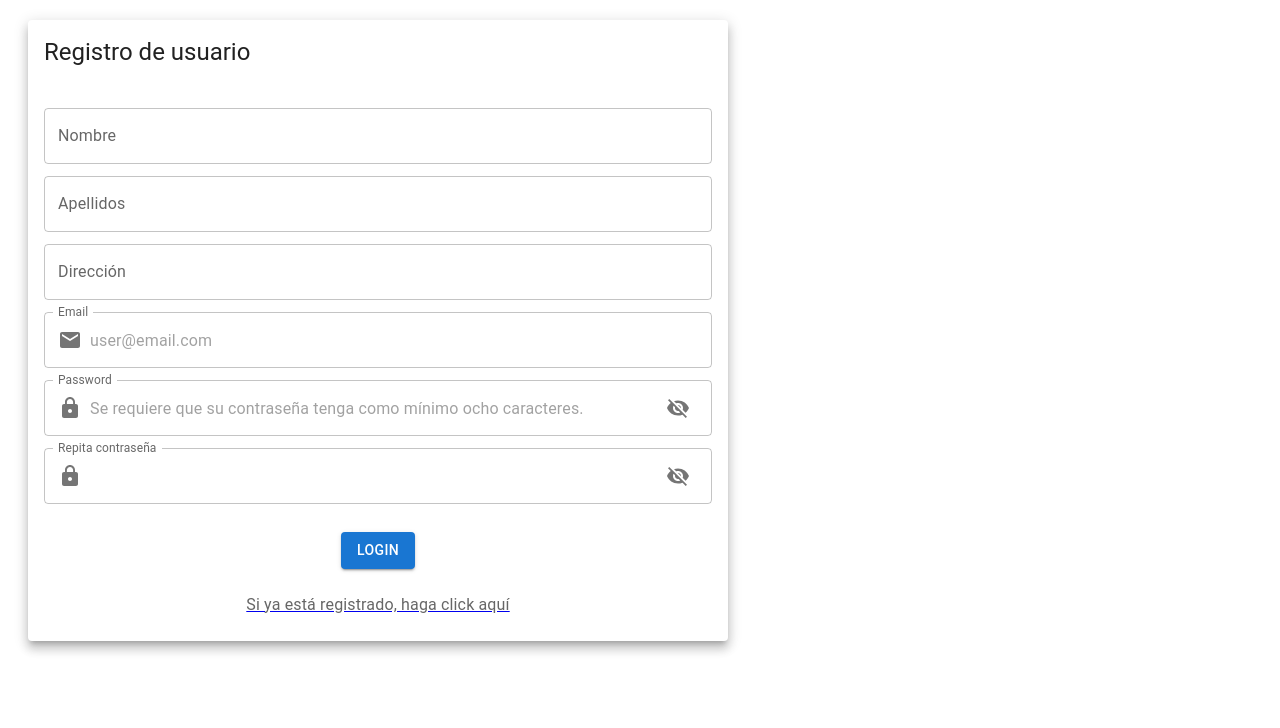
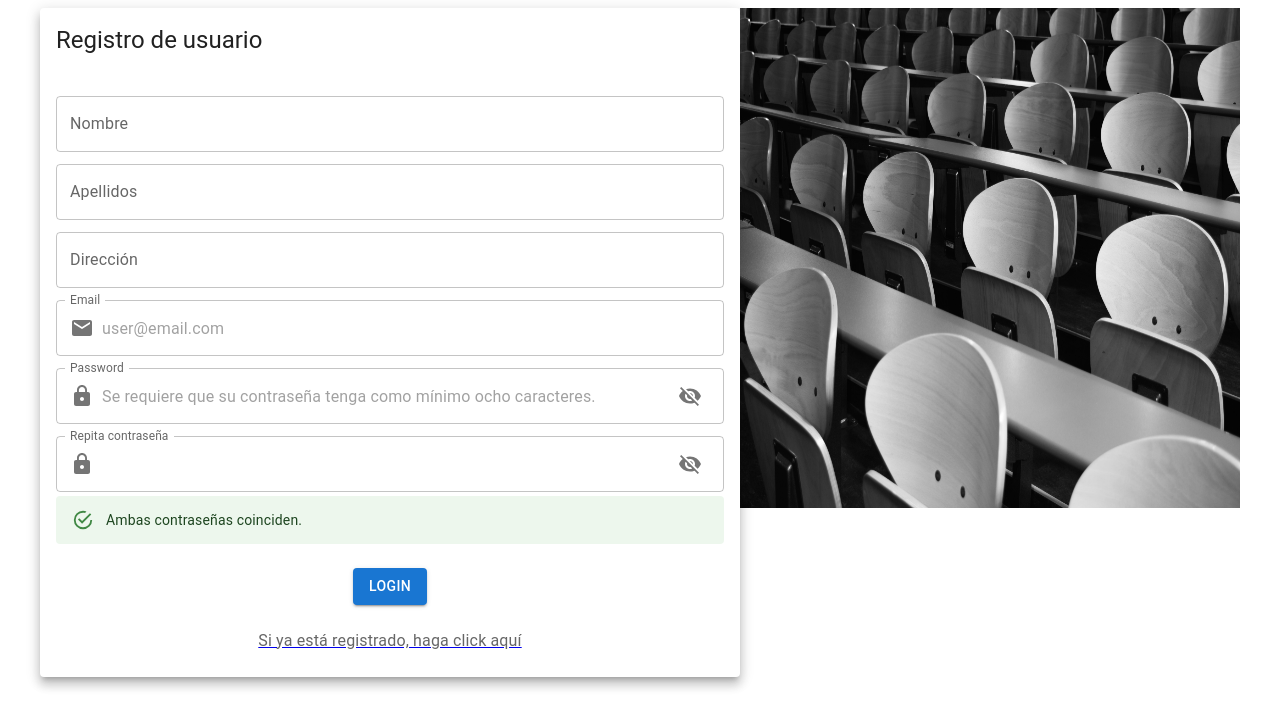
Before and after one commit to AlbertoJulioGarciaFernandez/Project-3-API-REACT, a React (Vite) app in the folder frontend/: page /signup in a window 1280 px wide. Shown: the top 728 px of the page. Built offline with nearby package versions, Linux system fonts and the light colour scheme; the HTML template or start-up script is replaced by a standard one.

Commit message:
Retype password error msg added

```diff
--- a/frontend/src/pages/Signup/SignUpForm.css
+++ b/frontend/src/pages/Signup/SignUpForm.css
@@ -0,0 +1,7 @@
+.passwordsDontMatch {
+    color: red;
+}
+
+.passwordsMatch {
+    color: green;
+}
--- a/frontend/src/pages/Signup/SignUpForm.jsx
+++ b/frontend/src/pages/Signup/SignUpForm.jsx
@@ -1,6 +1,7 @@
 import { useState } from "react";
 import {
   Alert,
+  Box,
   Button,
   Card,
   CardActions,
@@ -21,6 +22,7 @@ import { Link, useNavigate } from "react-router-dom";
 import { Email, Lock, Visibility, VisibilityOff } from "@mui/icons-material";
 import './SignUpForm.css';
 import { signup } from "../../services/signup";
+import sideImg from '../../assets/loginSignupImg.jpg';
 
 function SignUpForm() {
   const [firstName, setFirstName] = useState("");
@@ -28,7 +30,8 @@ function SignUpForm() {
   const [address, setAddress] = useState("");
   const [email, setEmail] = useState("");
   const [password, setPassword] = useState("");
-  const [passwordRetyped, setPasswordRetyped] = useState("");
+  const [retypedPassword, setRetypedPassword] = useState("");
+  const [retypedPasswordMsg, setRetypedPasswordMsg] = useState("");
   const [inputError, setInputError] = useState(false);
   const [errorMsg, setErrorMsg] = useState({});
   const [userRegistered, setUserRegistered] = useState(false);
@@ -39,7 +42,13 @@ function SignUpForm() {
     navigate("/dashboard");
   }
 
-  async function handleClick() {
+  async function handleClick(e) {
+    e.preventDefault();
+    // Checking if both passwords match:
+    if (retypedPassword !== password) {
+      setRetypedPasswordMsg('Error, ambas contraseñas han de coincidir.');
+    }
+
     try {
       const { data } = await signup({ firstName, lastName, address, email, password });
       localStorage.setItem('token', data.token);
@@ -53,8 +62,9 @@ function SignUpForm() {
   }
 
   return (
+    <Box sx={{ display: 'flex', justifyContent: 'center' }}>
       <Card
-      sx={{ maxWidth: "700px", backgroundColor: "white", margin: "20px" }}
+        sx={{ maxWidth: "700px" }}
         raised={true}
       >
         <CardHeader title="Registro de usuario"></CardHeader>
@@ -65,48 +75,24 @@ function SignUpForm() {
             label="Nombre"
             margin="dense"
             fullWidth={true}
-        // InputProps={{
-        //   startAdornment: (
-        //     <InputAdornment>
-        //       <Icon>
-        //         <Email />
-        //       </Icon>
-        //     </InputAdornment>
-        //   ),
-        // }}
           ></TextField>
+
           <TextField
             onChange={(e) => setLastName(e.target.value)}
             type="text"
             label="Apellidos"
             margin="dense"
             fullWidth={true}
-        // InputProps={{
-        //   startAdornment: (
-        //     <InputAdornment>
-        //       <Icon>
-        //         <Email />
-        //       </Icon>
-        //     </InputAdornment>
-        //   ),
-        // }}
           ></TextField>
+
           <TextField
             onChange={(e) => setAddress(e.target.value)}
             type="text"
             label="Dirección"
             margin="dense"
             fullWidth={true}
-        // InputProps={{
-        //   startAdornment: (
-        //     <InputAdornment>
-        //       <Icon>
-        //         <Email />
-        //       </Icon>
-        //     </InputAdornment>
-        //   ),
-        // }}
           ></TextField>
+
           <TextField
             onChange={(e) => setEmail(e.target.value)}
             type="text"
@@ -124,6 +110,7 @@ function SignUpForm() {
               ),
             }}
           ></TextField>
+
           <TextField
             onChange={(e) => setPassword(e.target.value)}
             type={isVisible ? "text" : "password"}
@@ -148,8 +135,9 @@ function SignUpForm() {
               ),
             }}
           ></TextField>
+
           <TextField
-          onChange={(e) => setPasswordRetyped(e.target.value)}
+            onChange={(e) => setRetypedPassword(e.target.value)}
             type={isVisible ? "text" : "password"}
             label="Repita contraseña"
             margin="dense"
@@ -171,7 +159,9 @@ function SignUpForm() {
               ),
             }}
           ></TextField>
+          {retypedPasswordMsg !== '' ? <Alert severity="error">Error. +Info: Ambas contraseñas han de coincidir.</Alert> : <Alert severity="success">Ambas contraseñas coinciden.</Alert>}
         </CardContent>
+
         <CardActions sx={{ display: "flex", justifyContent: "center" }}>
           <Button
             onClick={handleClick}
@@ -195,7 +185,7 @@ function SignUpForm() {
           </Link>
         </CardContent>
 
-      {inputError && <Alert severity="error">Error. +Info: <br />-Faltan campos por cumplimentar <br />-Hay campos que no se han cumplimentado correctamente. <br /> {errorMsg.message}</Alert>}
+        {inputError && <Alert severity="error">Error. +Info: {errorMsg.message}</Alert>}
 
         {userRegistered && <Dialog
           open={userRegistered}
@@ -216,6 +206,8 @@ function SignUpForm() {
           </DialogActions>
         </Dialog>}
       </Card>
+      <Box component={'img'} src={sideImg} height={500} width={500} sx={{}} />
+    </Box>
   );
 }
 
```
Lines whose indentation alone changed are shown as unchanged.
